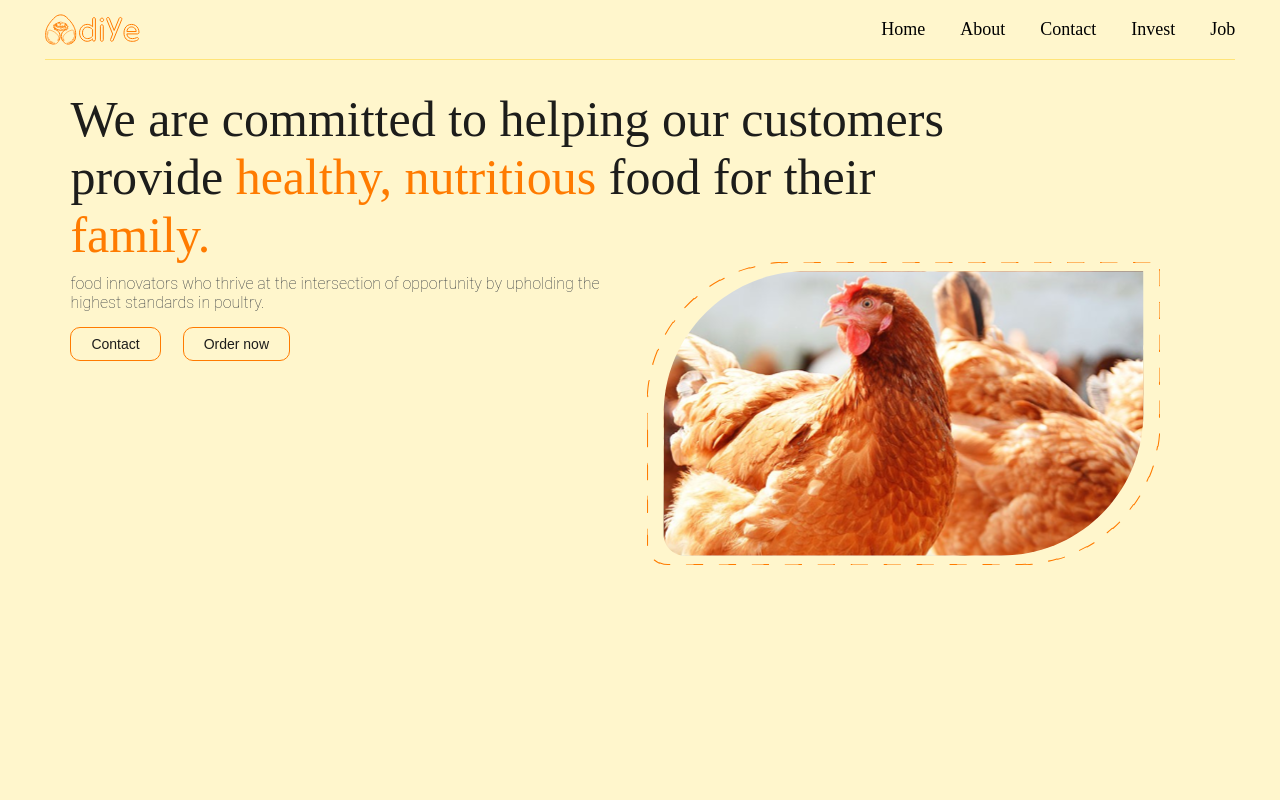
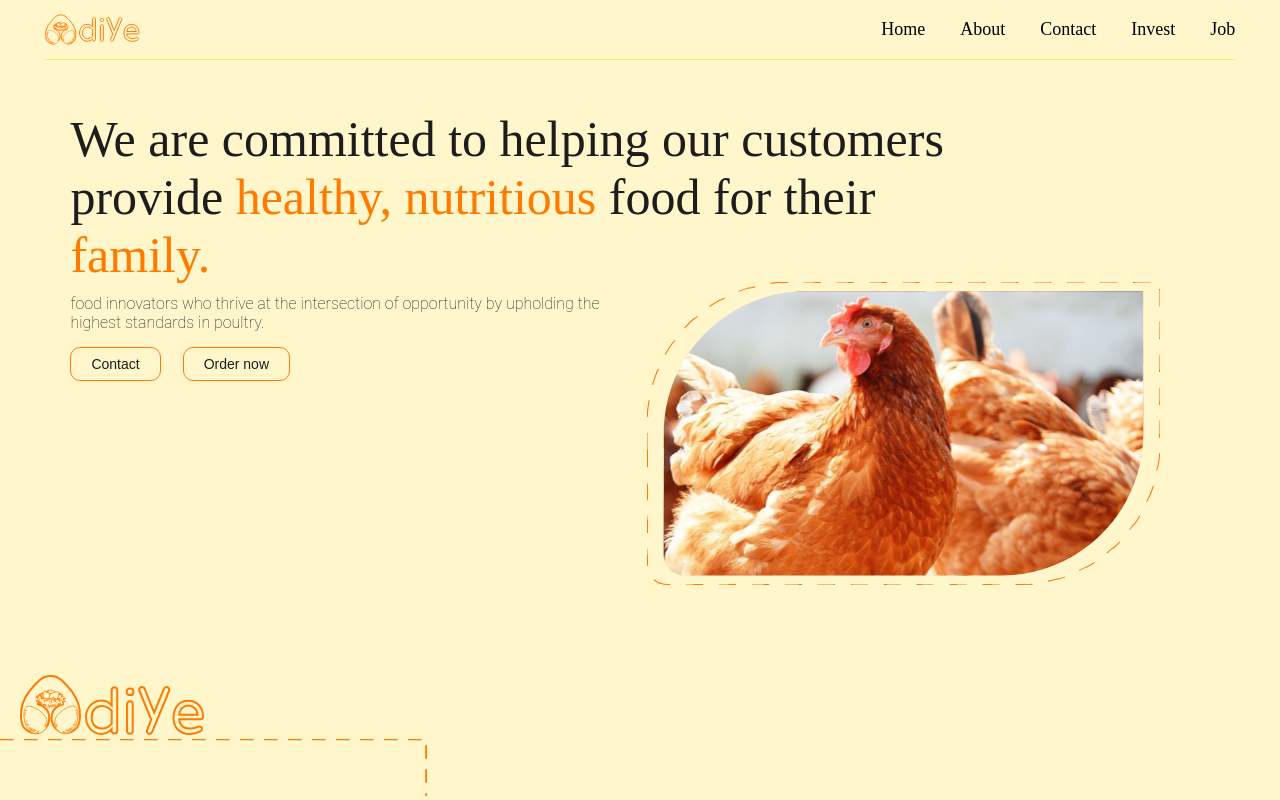
Before and after one commit to Sanusi-Moshood/Adiye, a React (Create React App) app: page / in a window 1280 px wide. Built offline with nearby package versions, Linux system fonts and the light colour scheme; a web font is replaced by a local one.

Commit message:
hero-sidelogo

```diff
--- a/src/components/Hero.js
+++ b/src/components/Hero.js
@@ -5,6 +5,7 @@ const Hero = () => {
     <div>
       <div className='container'>
         <div className='hero-container'>
+          <div className='hero-t'>
           <p className='hero-text' >
             We are committed to helping our customers provide <span className='hero-h-text'>healthy,</span>
             <span className='hero-h-text'> nutritious</span> food for their <span className='hero-h-text'> family.</span>
@@ -13,9 +14,15 @@ const Hero = () => {
            <a href=""><button className='hero-btn'>Contact</button></a>
            <a href=""><button className='hero-btn'>Order now</button></a>
           <img src="/images/hero-img.svg" alt="" className='hero-img' />
+          </div>
+
+          <div className='hero-side-logo'>
+                      <img src="/images/hero-side-logo.svg" alt="" />
+          </div>
         </div>
-        {/* <div><img src="" alt="" /></div> */}
+
       </div>
+
     </div>
   )
 }
--- a/src/index.css
+++ b/src/index.css
@@ -144,13 +144,16 @@ body {
   background: #FFF6CC;
   height: 100vh;
   padding-top: 60px;
-  position: relative;
+
+}
+.hero-t{
+    position: relative ;
 }
 .hero-text{
-  margin-top: 30px;
+  margin-top: 50px;
   width: 80%;
   color: #1D1D1B;
-  font-size: clamp(35px, 5vw, 50px) ;
+  font-size: clamp(35px, 6vw, 50px) ;
 }
 .hero-h-text{
   color: #FF7B00;
@@ -160,7 +163,7 @@ body {
   font-style: normal;
   font-weight: lighter;
   font-size: clamp(14px, 2vw, 16px);
-  color: #343A40;
+  color: #1D1D1B;
   margin-top: 10px;
   width: 50%;
 }
@@ -196,3 +199,8 @@ color: #1D1D1B;
   width: 80%;
 }
 }
+.hero-side-logo{
+position: absolute;
+left: 0;
+bottom: 0;
+}
```
